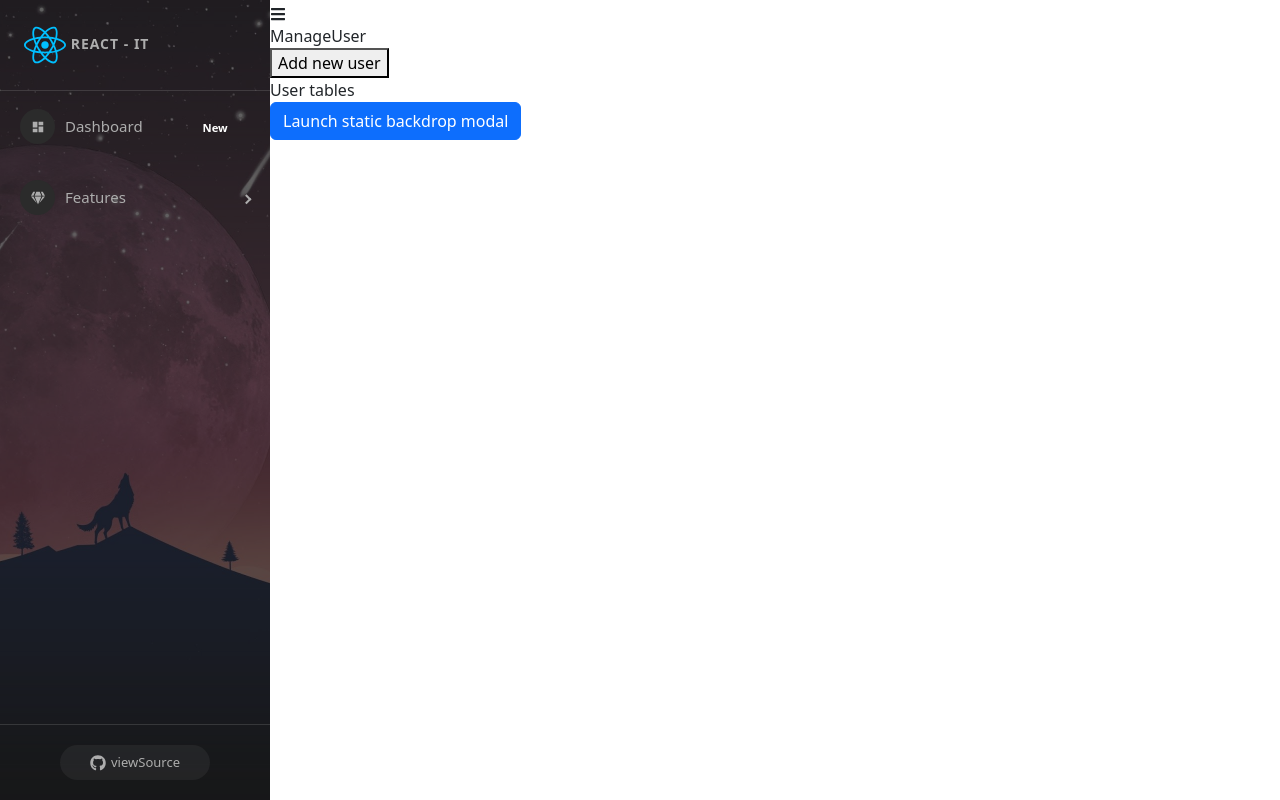
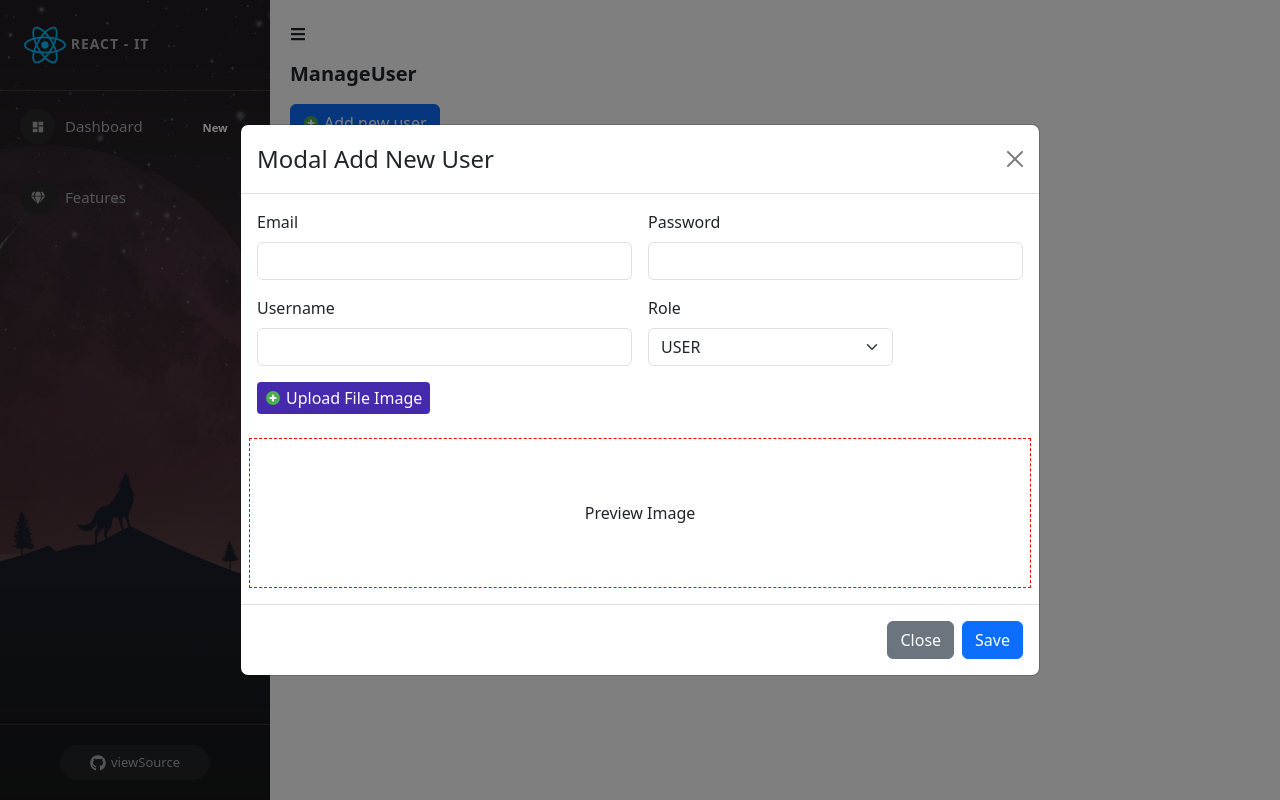
Before and after one commit to Anhqvv/01_React_Ultimate, a React (Create React App) app: page /admins/manage-users in a window 1280 px wide. Both pictures are taken after a click on the button "Add new user". Built offline with nearby package versions, Linux system fonts and the light colour scheme.

Commit message:
#7-3 API Thêm Mới Người Dùng (CREATE)

```diff
--- a/src/components/Admin/Admin.scss
+++ b/src/components/Admin/Admin.scss
@@ -1,8 +1,11 @@
 .admin-container {
-    display: flex;
-    .admin-sidebar {
-        .pro-sidebar {
-            height: 100vh !important;
-            }
+  display: flex;
+  .admin-sidebar {
+    .pro-sidebar {
+      height: 100vh !important;
     }
+  }
 }
+.admin-content {
+    padding: 20px;
+}
--- a/src/components/Admin/Content/ManageUser.js
+++ b/src/components/Admin/Content/ManageUser.js
@@ -1,14 +1,23 @@
 import ModalCreateUser from './ModalCreateUser'
 import './ManageUser.scss'
+import { FcPlus } from 'react-icons/fc'
+import { useState } from 'react'
 
 const ManageUser = props => {
+  const [showModal, setShowModal] = useState(false)
+
   return (
     <div className='manage-user-container'>
       <div className='title'>ManageUser</div>
       <div className='users-content'>
-        <button>Add new user</button>
+        <button
+          className='btn btn-primary btn-add-new'
+          onClick={() => setShowModal(true)}
+        >
+          <FcPlus /> Add new user
+        </button>
         <div>User tables</div>
-        <ModalCreateUser />
+        <ModalCreateUser show={showModal} setShow={setShowModal} />
       </div>
     </div>
   )
--- a/src/components/Admin/Content/ManageUser.scss
+++ b/src/components/Admin/Content/ManageUser.scss
@@ -24,3 +24,16 @@
     }
   }
 }
+.manage-user-container {
+  .title {
+    font-weight: bold;
+    font-size: 20px;
+    margin: 15px 0;
+  }
+  .btn-add-new {
+    display: flex;
+    align-items: center;
+    gap: 5px;
+    margin: 15px 0;
+  }
+}
--- a/src/components/Admin/Content/ModalCreateUser.js
+++ b/src/components/Admin/Content/ModalCreateUser.js
@@ -1,20 +1,28 @@
+import axios from 'axios'
 import React, { useState } from 'react'
 import Button from 'react-bootstrap/Button'
 import Modal from 'react-bootstrap/Modal'
 import { FcPlus } from 'react-icons/fc'
 
-const ModalCreateUser = () => {
-  const [show, setShow] = useState(false)
+const ModalCreateUser = props => {
+  const { show, setShow } = props
 
-  const handleClose = () => setShow(false)
-  const handleShow = () => setShow(true)
+  const handleClose = () => {
+    setShow(false)
+    setEmail('')
+    setPassword('')
+    setUsername('')
+    setRole('')
+    setImage('')
+    setPreviewImage('')
+  }
 
-  const [email, setEmail] = useState()
-  const [password, setPassword] = useState()
-  const [username, setUsername] = useState()
+  const [email, setEmail] = useState('')
+  const [password, setPassword] = useState('')
+  const [username, setUsername] = useState('')
   const [role, setRole] = useState('USER')
-  const [previewImage, setPreviewImage] = useState()
-  const [image, setImage] = useState()
+  const [previewImage, setPreviewImage] = useState('')
+  const [image, setImage] = useState('')
 
   const handlePreviewImage = event => {
     const linkImage = URL.createObjectURL(event.target.files[0])
@@ -22,11 +30,29 @@ const ModalCreateUser = () => {
     setImage(event.target.files[0])
   }
 
+  const handleSaveUser = async () => {
+    // let data = {
+    //   email: email,
+    //   password: password,
+    //   username: username,
+    //   role: role,
+    //   image: image
+    // }
+    const formData = new FormData()
+    formData.append('email', email)
+    formData.append('password', password)
+    formData.append('username', username)
+    formData.append('role', role)
+    formData.append('userImage', image)
+    let res = await axios.post('http://localhost:8081/api/v1/participant', formData)
+    console.log('data from POST:', res)
+  }
+
   return (
     <>
-      <Button variant='primary' onClick={handleShow}>
+      {/* <Button variant='primary' onClick={handleShow}>
         Launch static backdrop modal
-      </Button>
+      </Button> */}
 
       <Modal
         show={show}
@@ -93,7 +119,7 @@ const ModalCreateUser = () => {
             </div>
             <div className='col-12 image-preview'>
               {previewImage ? (
-                <img src={previewImage} />
+                <img src={previewImage} alt='' />
               ) : (
                 <span>Preview Image</span>
               )}
@@ -104,7 +130,9 @@ const ModalCreateUser = () => {
           <Button variant='secondary' onClick={handleClose}>
             Close
           </Button>
-          <Button variant='primary'>Understood</Button>
+          <Button variant='primary' onClick={() => handleSaveUser()}>
+            Save
+          </Button>
         </Modal.Footer>
       </Modal>
     </>
--- a/src/index.js
+++ b/src/index.js
@@ -15,7 +15,7 @@ import ManageUser from './components/Admin/Content/ManageUser'
 const root = ReactDOM.createRoot(document.getElementById('root'))
 root.render(
   <Provider store={store}>
-    <React.StrictMode>
+
       <BrowserRouter>
         <Routes>
           <Route element={<App />} path='/'>
@@ -28,7 +28,7 @@ root.render(
             </Route>
         </Routes>
       </BrowserRouter>
-    </React.StrictMode>
+
   </Provider>
 )
 
```
